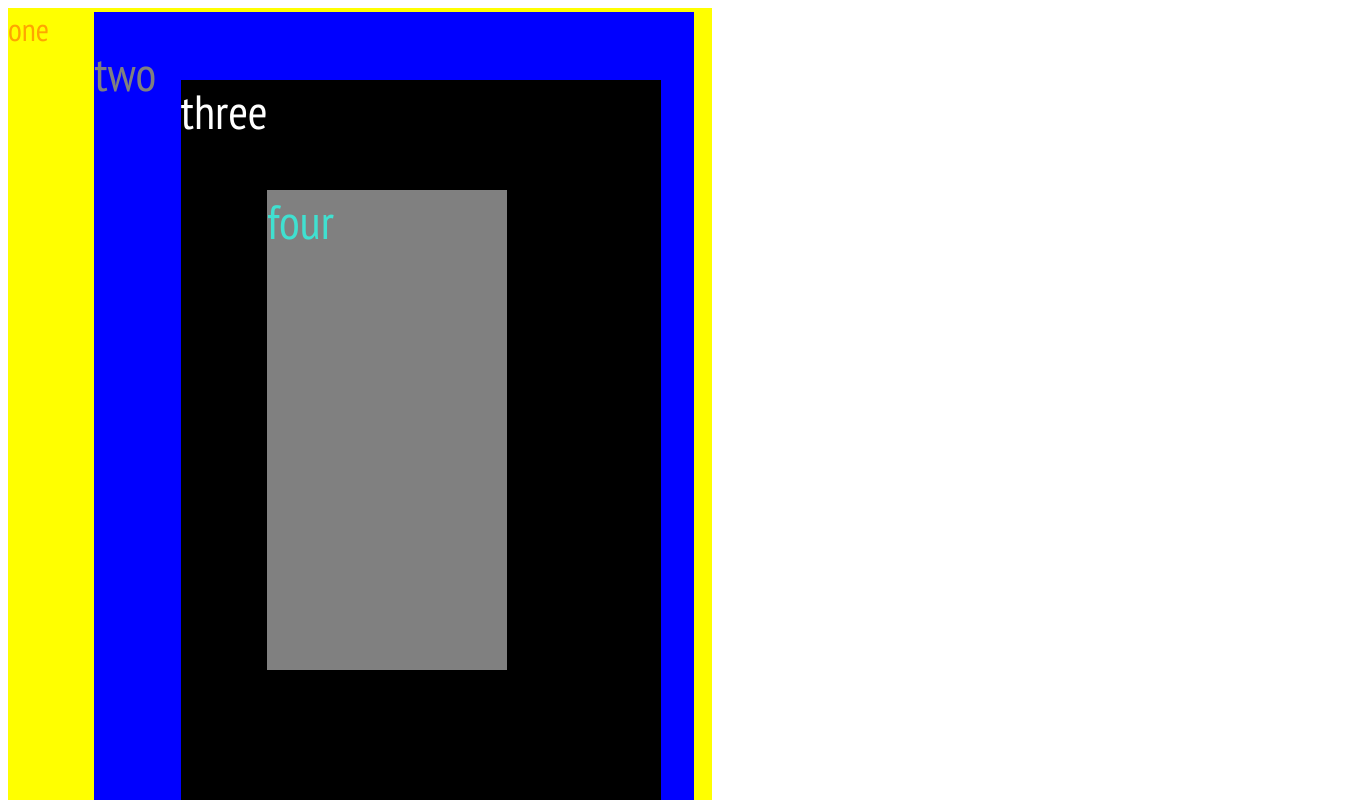
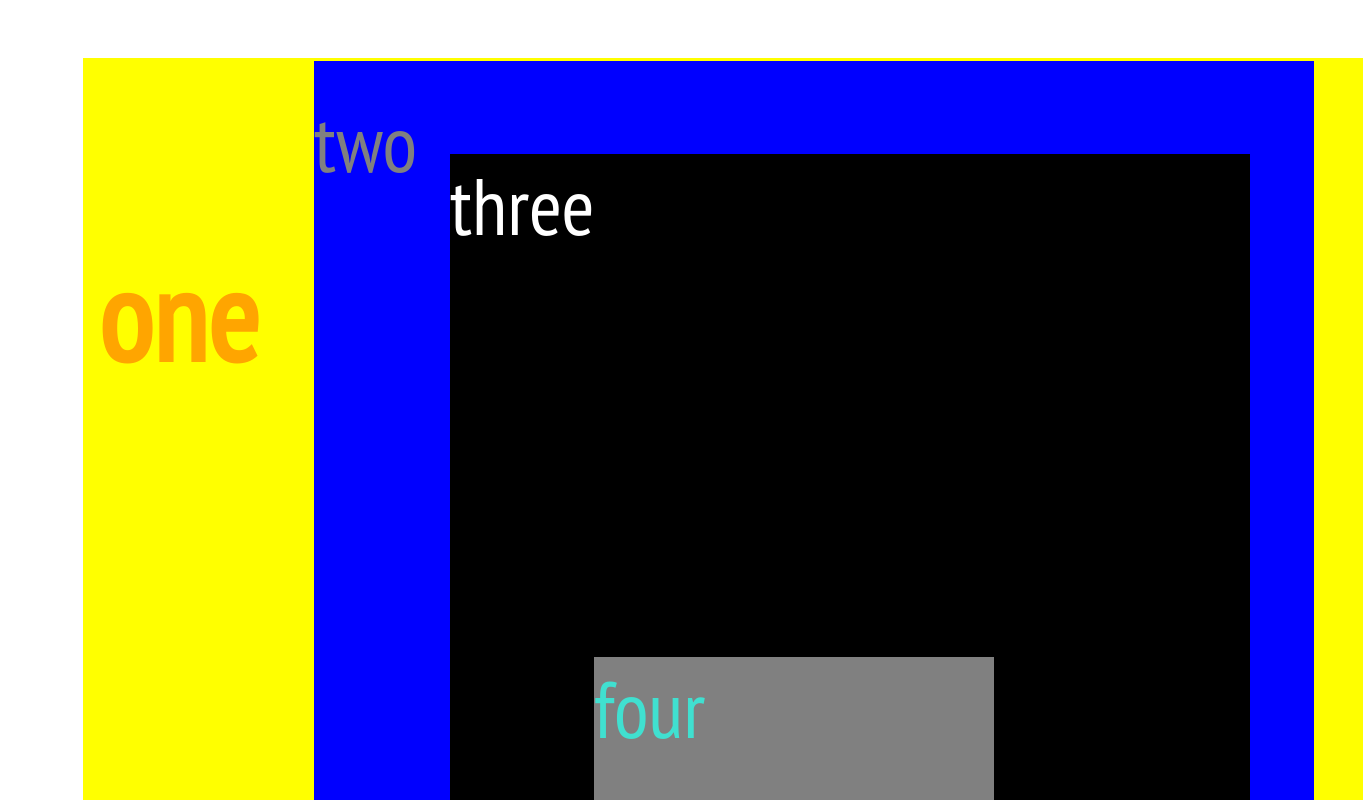
Before and after one commit to hkishawi/html-css-box-in-a-box, a plain HTML site: page index.html in a window 1280 px wide. Shown: the top 800 px of the page, 1372 px wide, since content can reach past the window. Drawn offline with Linux system fonts and the light colour scheme.

Commit message:
styling 99% complete/solved

```diff
--- a/index.html
+++ b/index.html
@@ -9,7 +9,9 @@
 </head>
 <body>
     <div id="container">
-        <div id='one'> one
+        <div id='one'>
+            <br>
+            <b>one</b>
             <div id='two'> two
                 <div id='three'>three
                     <div id='four'>four</div>
--- a/styles.css
+++ b/styles.css
@@ -2,50 +2,58 @@
     position: relative;
     height: 100%;
     width: 100%;
+    padding: 50px;
+    border: 40px purple;
     font-family: "PT Sans Narrow";
 }
 #one {
-    width: 22em;
-    margin-right: 10px;
+    width: 10em;
+    height: 18.4em;
+    margin-left: 25px;
+    padding: 15px;
     background: yellow;
-    font-size: 2em;
+    font-size: 125px;
     color: orange;
     font-family: "PT Sans Narrow";
 }
 #two {
-    margin-bottom: 20px;
-    padding-bottom: 20px;
+    margin-bottom: 30px;
+    margin-left: 2.7em;
+    margin-top: -4.2em;
+    padding-bottom: 90px;
     padding-top: 30px;
     width: 12.5em;
-    height: 50%;
-    margin: 1em 1.5em 1em 1.8em;
-    margin-top: -.8em;
+    height: 27.5em;
+    border: 30px;
+    border-color: purple;
     background: blue;
     font-family: "PT Sans Narrow";
     color: grey;
-    font-size: 1.5em;
+    font-size: 80px;
 }
 #three {
     width: 10em;
     height: 27.8em;
     margin: 1em 1.5em 1em 1.8em;
+    margin-left: 1.7em;
     margin-top: -.5em;
     margin-bottom: -.5em;
     background: black;
     font-family: Calibri;
     color: white;
-    font-size: 1em;
+    font-size: 80px;
     font-family: "PT Sans Narrow";
 }
 
 #four {
     width: 5em;
-    height: 10em;
+    height: 12em;
     margin: 1em 1.5em .1em 1.8em;
+    margin-top: 5em;
     background: grey;
     font-family: "PT Sans Narrow";
     color: turquoise;
-    font-size: 1em;
+    font-size: 80px;
 }
 
 /* #one {
```
